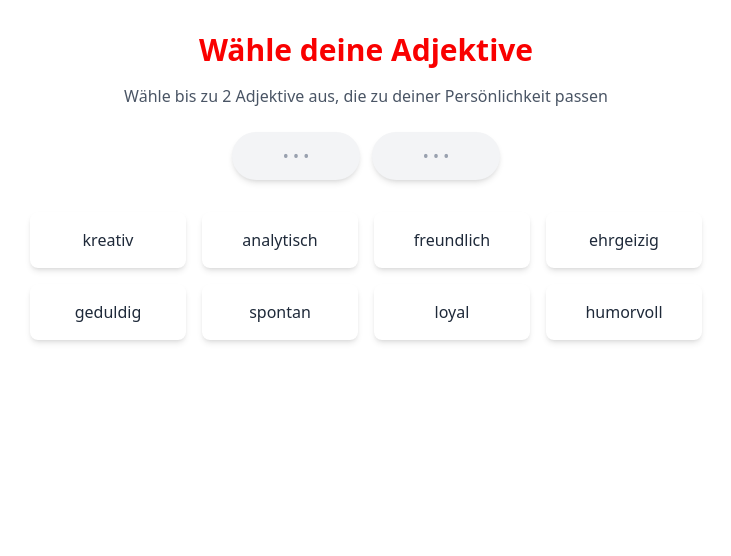
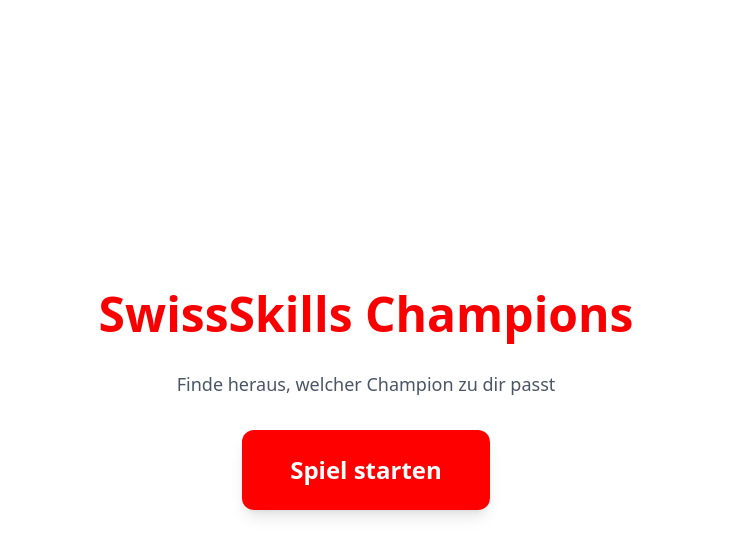
Before and after one commit to schmt5/champs, a React (Vite) app: page / in a window 1280 px wide. Shown: the top 556 px of the page, without its empty margins (274-1005 px from the left). Built offline with nearby package versions, Linux system fonts and the light colour scheme.

Commit message:
add homescreen

```diff
--- a/src/App.jsx
+++ b/src/App.jsx
@@ -1,7 +1,10 @@
 import React, { useState, useMemo, useCallback } from "react";
 import ToggleButton from "./components/ToggleButton";
+import HomeScreen from "./components/HomeScreen";
 
 function App() {
+  const [isGameStarted, setIsGameStarted] = useState(false);
+
   // Adjektive-Liste
   const adjectives = useMemo(
     () => [
@@ -56,6 +59,15 @@
   const handleReset = useCallback(() => {
     setSelectedAdjectives([]);
   }, []);
+
+  // Handler zum Starten des Spiels
+  const handleStartGame = useCallback(() => {
+    setIsGameStarted(true);
+  }, []);
+
+  if (!isGameStarted) {
+    return <HomeScreen onStartGame={handleStartGame} />;
+  }
 
   return (
     <div className="min-h-screen">
--- /dev/null
+++ b/src/components/HomeScreen.jsx
@@ -0,0 +1,56 @@
+import React, { useEffect, useRef } from 'react';
+import { cn } from '../utils/cn';
+import { animate, createScope, stagger } from 'animejs';
+
+const HomeScreen = ({ onStartGame }) => {
+    const root = useRef(null);
+    const scope = useRef(null);
+
+    useEffect(() => {
+        scope.current = createScope({ root }).add(self => {
+            animate('span', {
+                opacity: [0, 1],
+                duration: 2000,
+                delay: stagger(100),
+            })
+        })
+
+        // Properly cleanup all anime.js instances declared inside the scope
+        return () => scope.current.revert()
+    }, [])
+
+    const title = "SwissSkills Champions";
+    const titleSpans = title.split('').map((char, index) => (
+        <span key={index} className="inline-block">
+            {char === ' ' ? '\u00A0' : char}
+        </span>
+    ));
+
+    return (
+        <div ref={root} className="min-h-screen flex flex-col items-center justify-center">
+            <div className="text-center space-y-8 max-w-3xl px-4">
+                <h1 className="text-5xl font-bold text-primary-500">
+                    {titleSpans}
+                </h1>
+                <p className="text-gray-600 text-lg">
+                    Finde heraus, welcher Champion zu dir passt
+                </p>
+                <button
+                    onClick={onStartGame}
+                    className={cn(
+                        "px-12 py-6 rounded-xl shadow-lg",
+                        "bg-primary-400 text-white",
+                        "hover:bg-primary-500",
+                        "transform transition-all duration-200",
+                        "text-2xl font-semibold",
+                        "hover:scale-105"
+                    )}
+                >
+                    Spiel starten
+                </button>
+            </div>
+        </div>
+    );
+};
+
+export default HomeScreen;
```
